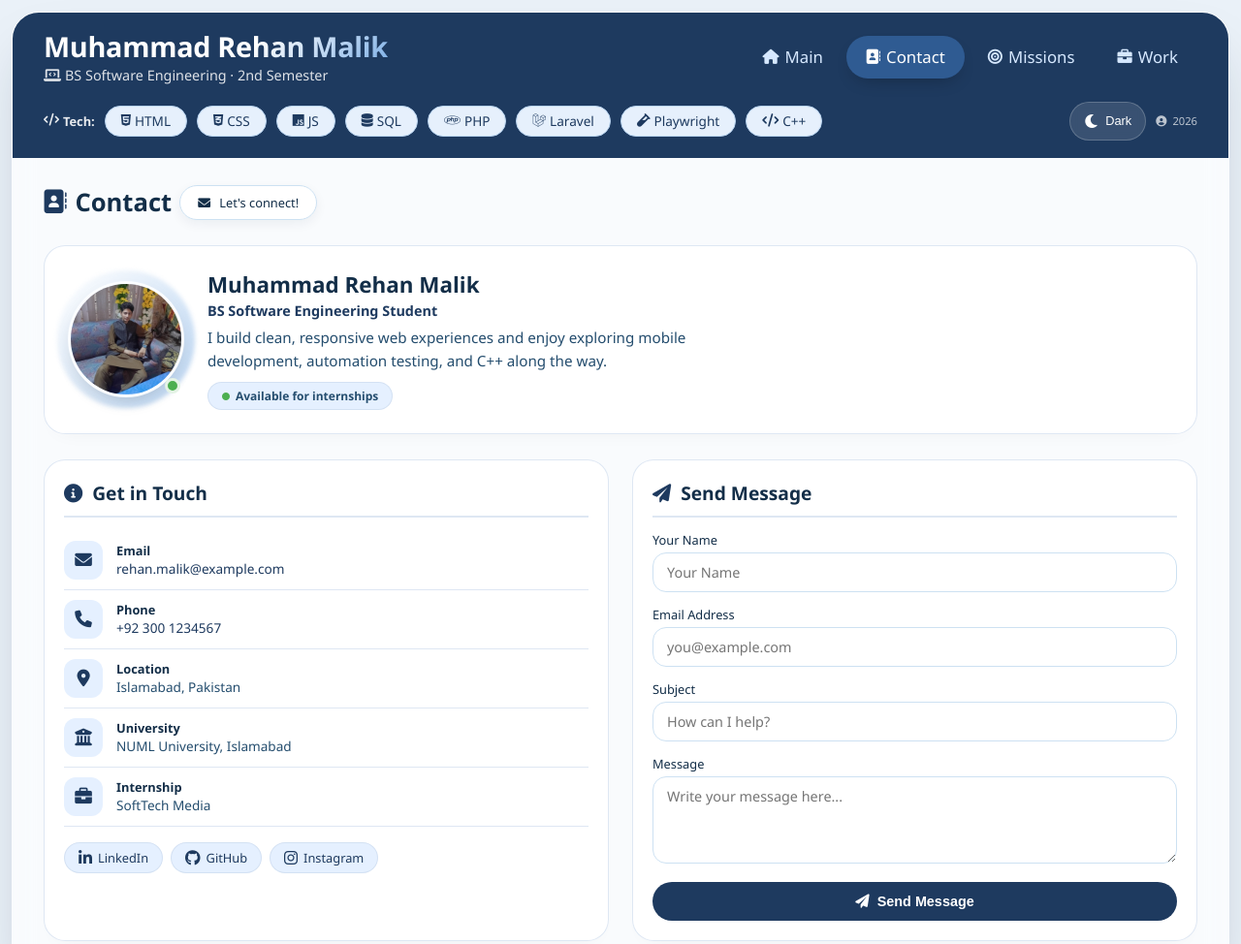
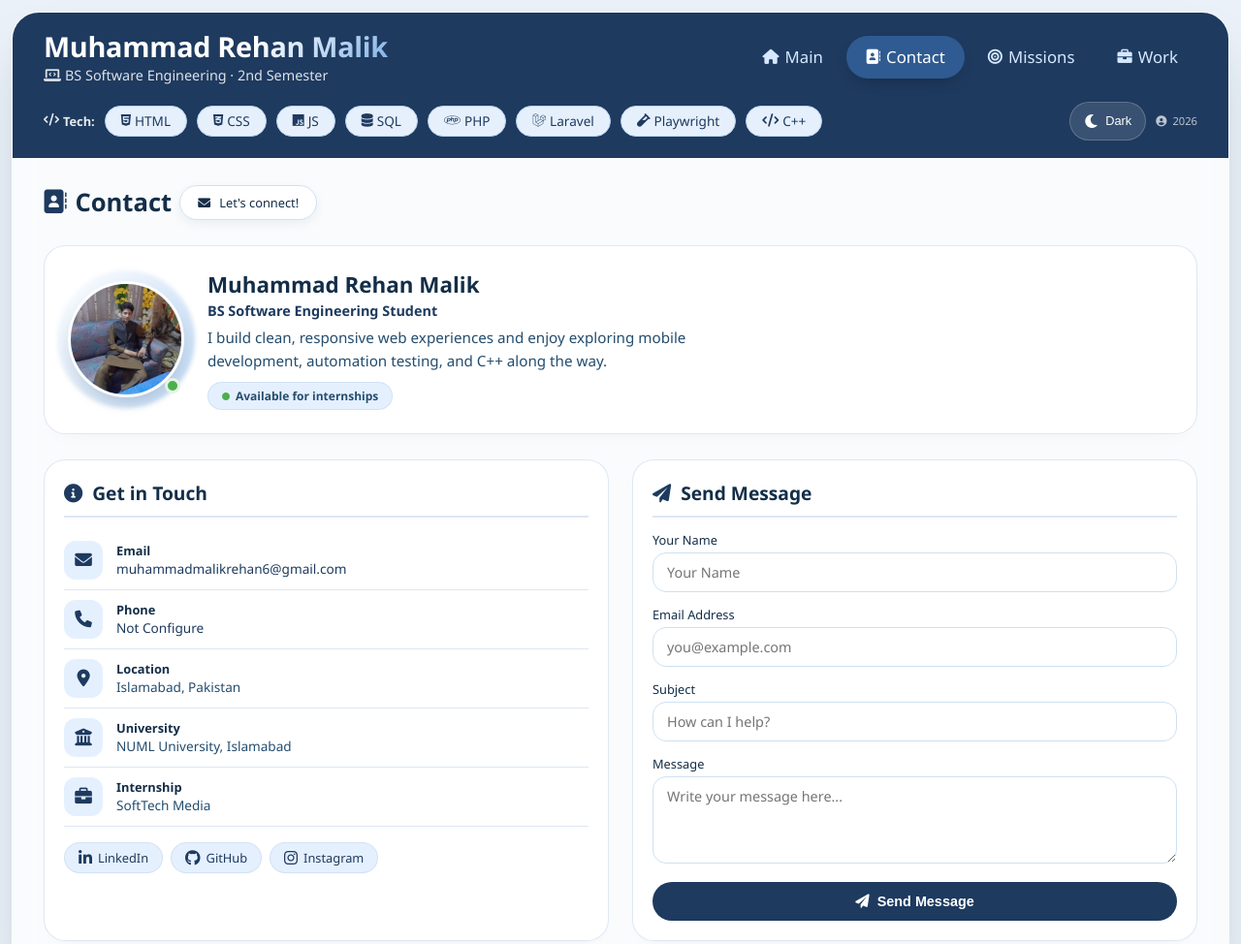
Before and after one commit to muhammadmalikrehan6-a11y/profileproject, a plain HTML site: page contact.html in a window 1280 px wide. Shown: the top 974 px of the page at 97% size. Drawn offline with Linux system fonts and the light colour scheme.

Commit message:
pushed for GMAIL

```diff
--- a/contact.html
+++ b/contact.html
@@ -1020,7 +1020,7 @@
                         <i class="fas fa-envelope"></i>
                         <div class="info">
                             <h4>Email</h4>
-                            <p><a href="mailto:rehan.malik@example.com">rehan.malik@example.com</a></p>
+                            <p><a href="mailto:muhammadmalikrehan6@gmail.com">muhammadmalikrehan6@gmail.com</a></p>
                         </div>
                     </div>
 
@@ -1028,7 +1028,7 @@
                         <i class="fas fa-phone"></i>
                         <div class="info">
                             <h4>Phone</h4>
-                            <p><a href="tel:+923001234567">+92 300 1234567</a></p>
+                            <p><a href="tel:+923001234567">Not Configure</a></p>
                         </div>
                     </div>
 
```
